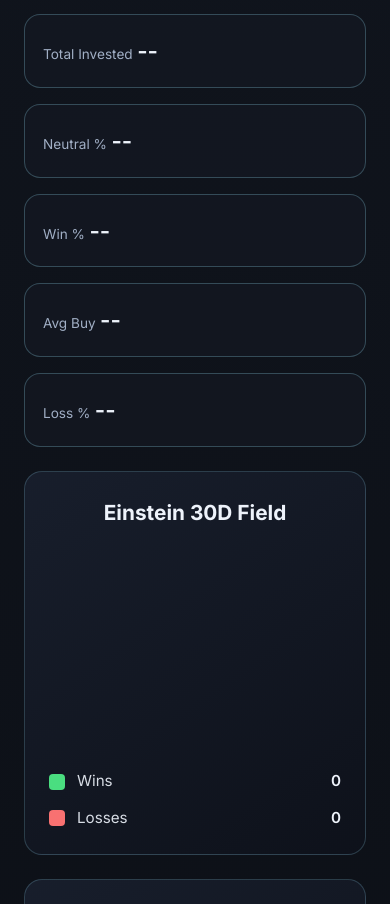
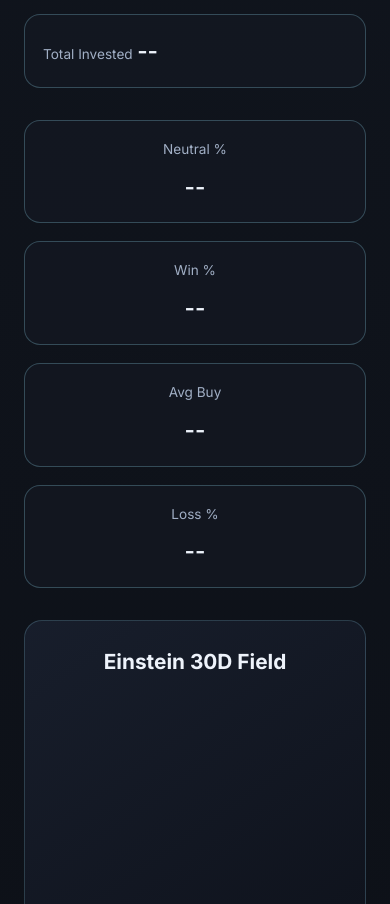
Before and after one commit to QuickApis/einstein-dashboard, a website: page public/einstein.html in a window 390 px wide. Shown: the part 2371-3275 px from the top of the page. Drawn offline with Linux system fonts and the light colour scheme; no server answers.

```diff
--- a/public/einstein.css
+++ b/public/einstein.css
@@ -361,6 +361,24 @@
   margin-bottom: 24px;
 }
 
+.metric-grid-center {
+  display: grid;
+  grid-template-columns: repeat(4, 1fr);
+  gap: 18px;
+  margin: 32px auto;
+  max-width: 900px;
+  justify-items: center;
+}
+
+.metric-grid-center .metric-card {
+  display: flex;
+  flex-direction: column;
+  align-items: center;
+  justify-content: center;
+  text-align: center;
+  width: 100%;
+}
+
 .metric-card {
   background: var(--panel);
   padding: 18px;
@@ -678,6 +696,17 @@
   .einstein-portrait img {
     max-width: 300px;
   }
+
+  .metric-grid-center {
+    grid-template-columns: repeat(2, 1fr);
+    max-width: 100%;
+  }
+}
+
+@media (max-width: 480px) {
+  .metric-grid-center {
+    grid-template-columns: 1fr;
+  }
 }
 
 .field-lab .field-grid {
--- a/public/einstein.html
+++ b/public/einstein.html
@@ -107,6 +107,9 @@
           <span class="metric-label">Total Invested</span>
           <span class="metric-value" data-key="totalInvested">--</span>
         </div>
+      </div>
+
+      <div class="metric-grid-center">
         <div class="metric-card">
           <span class="metric-label">Neutral %</span>
           <span class="metric-value" data-key="neutralPercentage">--</span>
```
